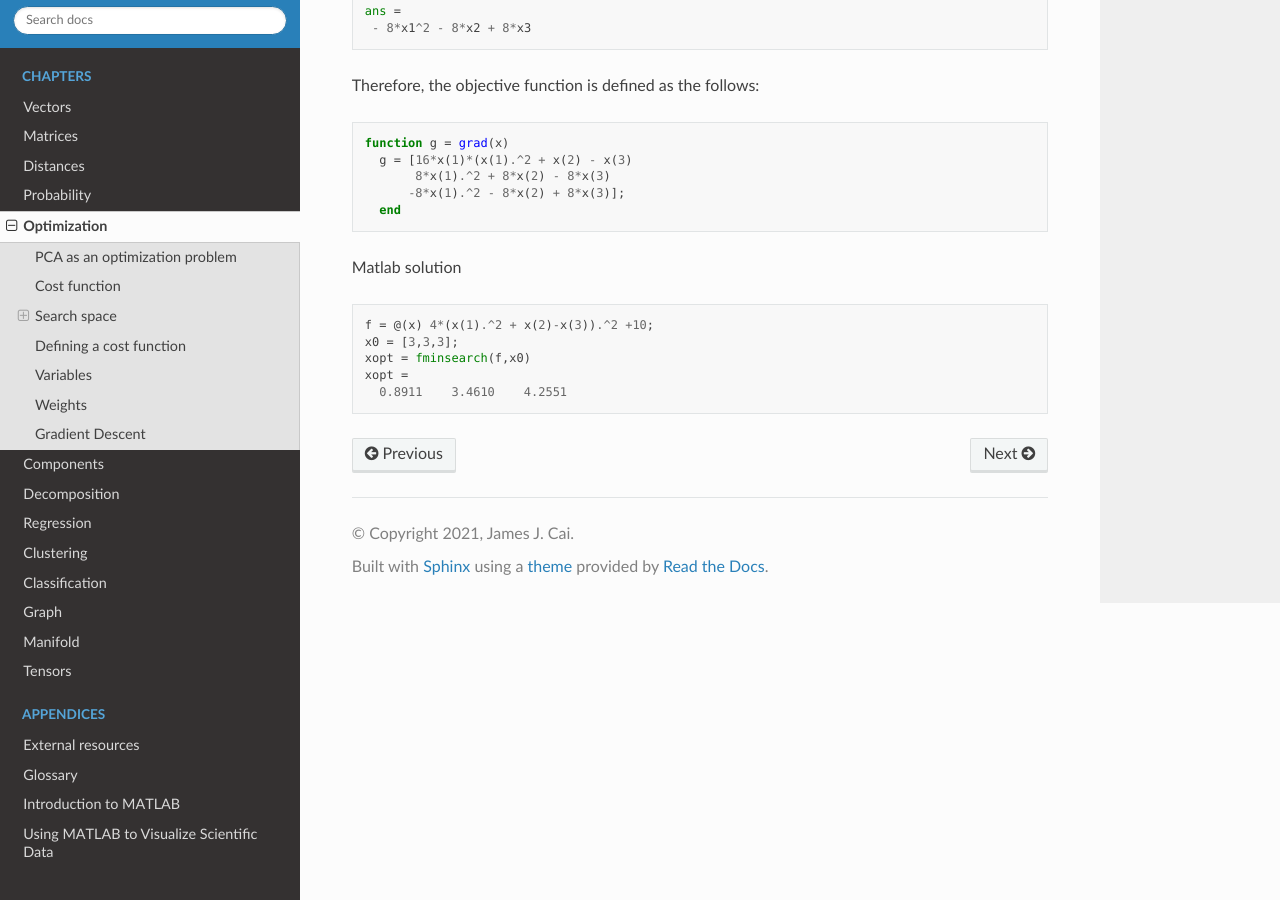
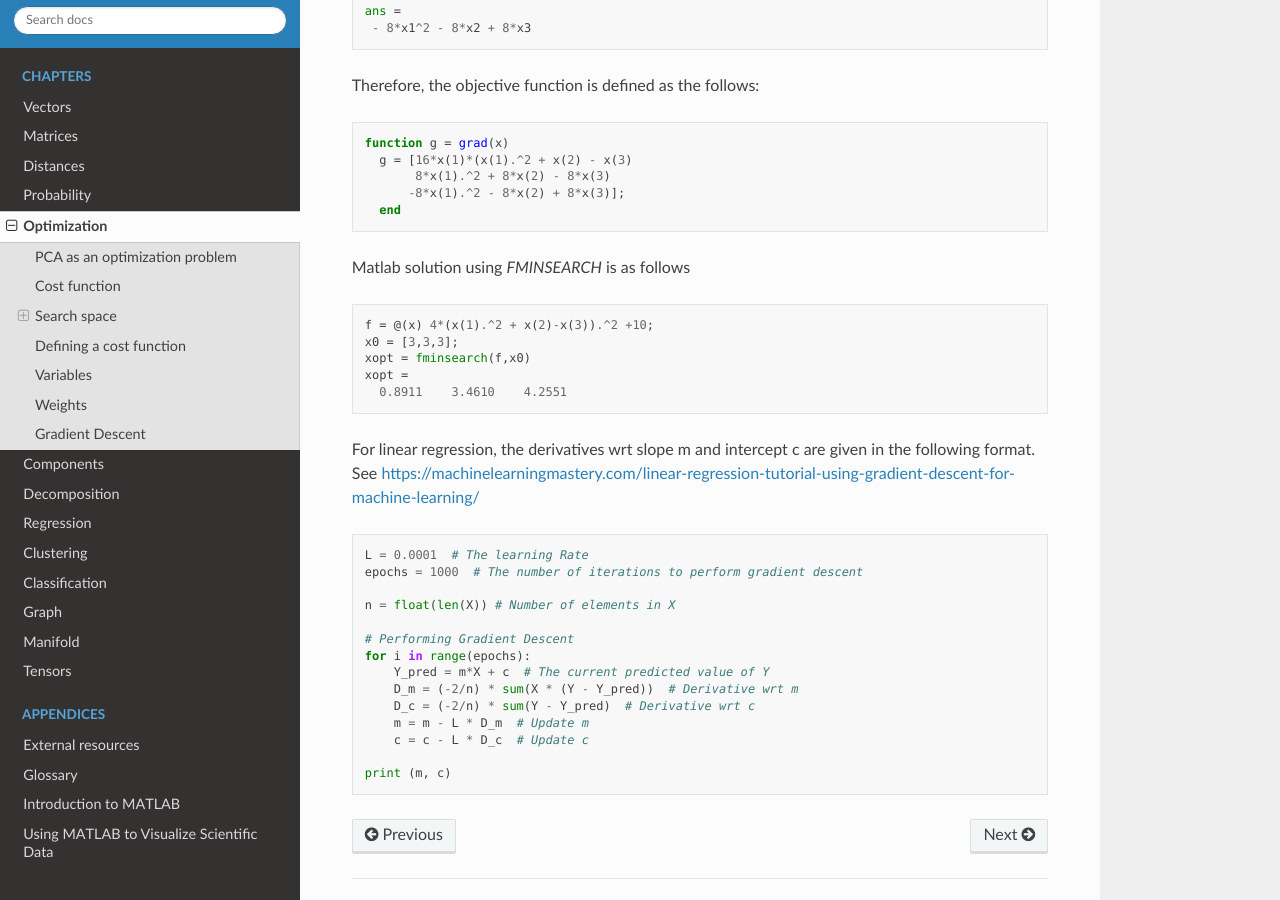
Before and after one commit to jamesjcai/readthedocs_ml4b, a Sphinx documentation site: the page built from docs/chapter_optimization.rst, in a window 1280 px wide and 900 px high, scrolled down 5869 px. Built offline with Sphinx 7.4.7 and the Read the Docs theme 2.0.0, drawn with Linux system fonts in a browser that asks for light colours; formulas are drawn with MathJax 3.

Commit message:
Update chapter_optimization.rst

```diff
--- a/docs/chapter_optimization.rst
+++ b/docs/chapter_optimization.rst
@@ -207,7 +207,7 @@ Therefore, the objective function is defined as the follows:
         -8*x(1).^2 - 8*x(2) + 8*x(3)];
     end
 
-Matlab solution
+Matlab solution using `FMINSEARCH` is as follows
 
 .. code-block:: matlab
 
@@ -217,7 +217,24 @@ Matlab solution
   xopt =
     0.8911    3.4610    4.2551
 
+For linear regression, the derivatives wrt slope m and intercept c are given in the following format. See https://machinelearningmastery.com/linear-regression-tutorial-using-gradient-descent-for-machine-learning/
 
+.. code-block:: python
+
+  L = 0.0001  # The learning Rate
+  epochs = 1000  # The number of iterations to perform gradient descent
+
+  n = float(len(X)) # Number of elements in X
+
+  # Performing Gradient Descent
+  for i in range(epochs):
+      Y_pred = m*X + c  # The current predicted value of Y
+      D_m = (-2/n) * sum(X * (Y - Y_pred))  # Derivative wrt m
+      D_c = (-2/n) * sum(Y - Y_pred)  # Derivative wrt c
+      m = m - L * D_m  # Update m
+      c = c - L * D_c  # Update c
+
+  print (m, c)
 
 
 
```
